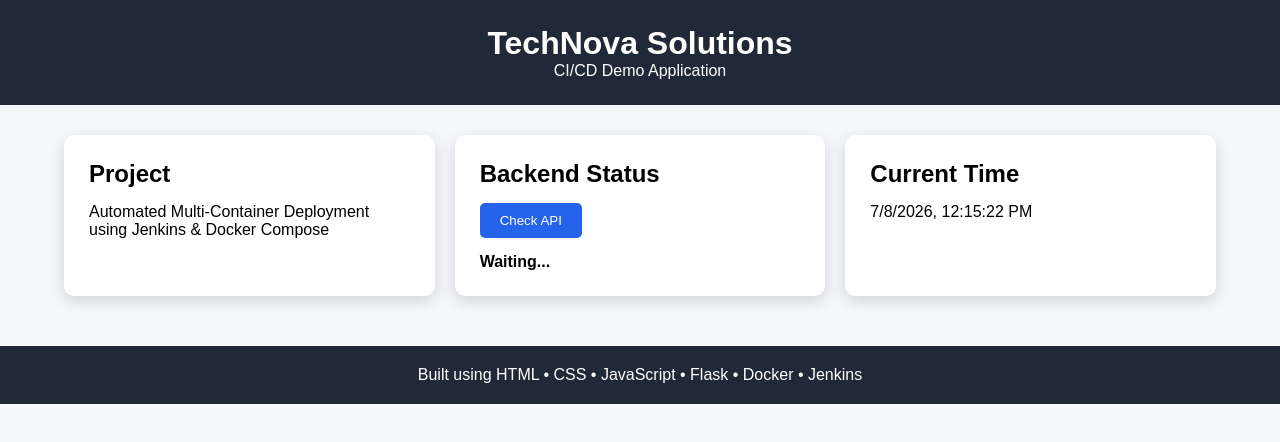
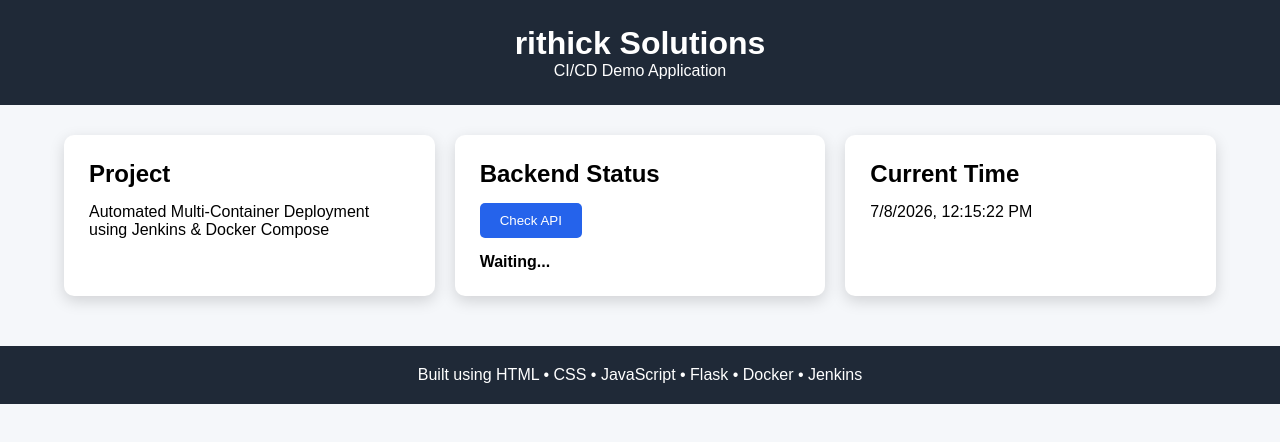
Before and after one commit to RITHICK861/multi-container-app, a plain HTML site: page frontend/index.html in a window 1280 px wide. Drawn offline with Linux system fonts and the light colour scheme.

Commit message:
h1 rithick changed

```diff
--- a/frontend/index.html
+++ b/frontend/index.html
@@ -9,7 +9,7 @@
 <body>
 
 <header>
-    <h1>TechNova Solutions</h1>
+    <h1>rithick Solutions</h1>
     <p>CI/CD Demo Application</p>
 </header>
 
```
